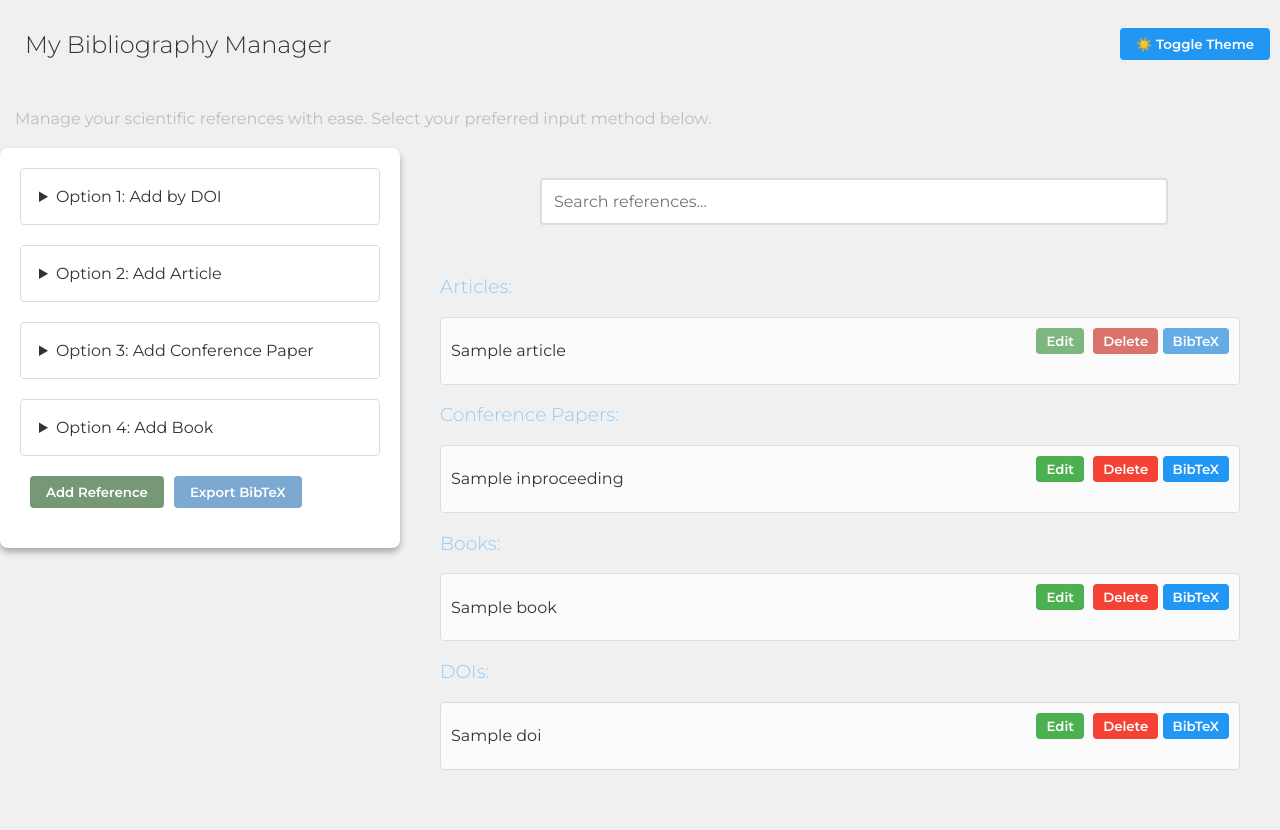
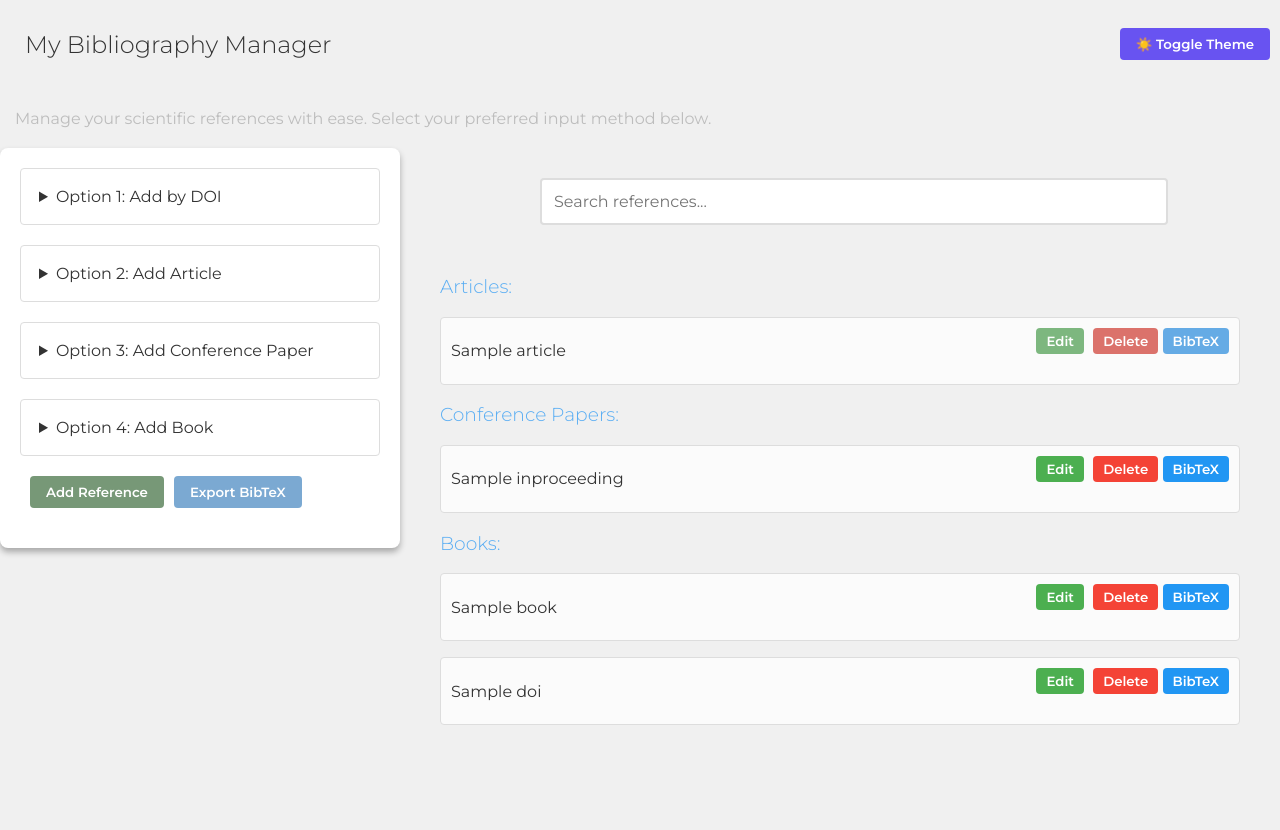
Before and after one commit to PieniiSienii/tahtioppilaat, a Flask app: template src/templates/index.html in a window 1280 px wide. After the commit the page ends 725 px from the top, so only its background shows below. Run offline with Flask 3, Linux system fonts and the light colour scheme; the template is opened without the code that fills it: most values are stand-ins (such as "Sample title", 1, 10 or a date in 2020).

Commit message:
Better color choices for light mode, and ddois header  removed from middle column

```diff
--- a/src/templates/index.html
+++ b/src/templates/index.html
@@ -9,7 +9,7 @@ My Bibliography Manager
   <h2>My Bibliography Manager</h2>
   <button
     onclick="toggleTheme()"
-    style="padding: 8px 16px; background-color: #2196F3; color: white; border: none; border-radius: 4px; cursor: pointer;"
+    style="padding: 8px 16px; background-color: #6853f1; color: white; border: none; border-radius: 4px; cursor: pointer;"
   >
     <span id="theme-icon">🌙</span> Toggle Theme
   </button>
@@ -301,7 +301,7 @@ My Bibliography Manager
         {% endfor %}
       </ul>
 
-      <h3>DOIs:</h3>
+
       <ul style="list-style: none; padding: 0;">
         {% for doi in dois %}
           <li id="reference-doi-{{doi.id}}"
--- a/src/templates/layout.html
+++ b/src/templates/layout.html
@@ -34,7 +34,7 @@
 
       h3 {
         font-weight: 300; /* Thinner font weight for h3 */
-        color:#90caf9
+        color:#59adf3
       }
 
       p {
@@ -198,7 +198,7 @@
       }
 
       body.light-mode #theme-toggle-btn:hover {
-        background-color: #1976d2;  /* Darker blue on hover */
+        background-color: #086ccf;  /* Darker blue on hover */
       }
     </style>
   </head>
```
